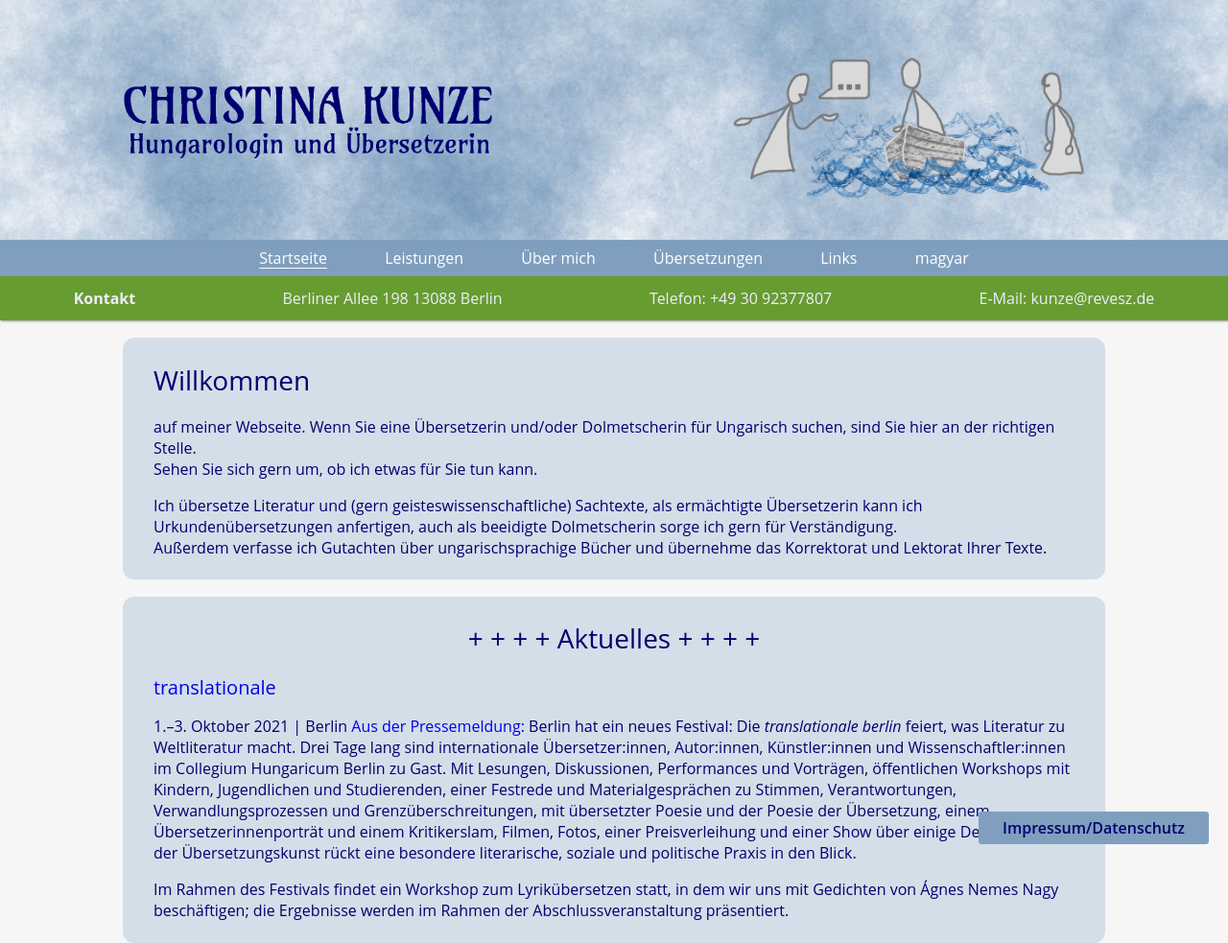
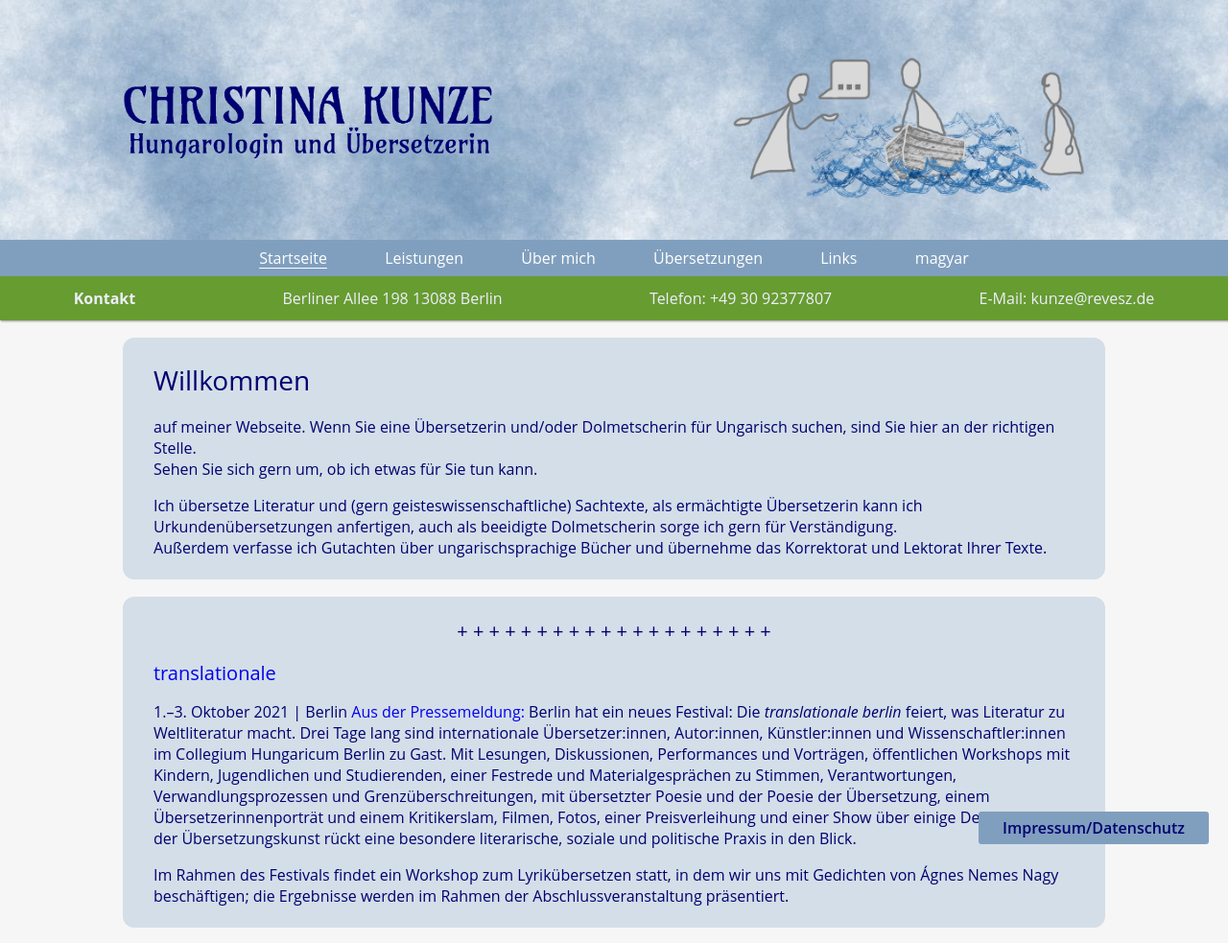
Before and after one commit to rixx/revesz.de, a Jekyll site: the page built from index.md, in a window 1280 px wide. Shown: the whole page at 96% size. Built offline with Jekyll 4.4.1, drawn with Linux system fonts in a browser that asks for light colours.

Commit message:
Update news.html

```diff
--- a/_includes/news.html
+++ b/_includes/news.html
@@ -1,4 +1,4 @@
-<h1 style="text-align: center"> + + + + Aktuelles + + + +</h1>
+<h2 style="text-align: center"> + + + + + + + + + + + + + + + + + + + +</h2>
   <p>
 <h2><a href="https://www.translationale-berlin.net/" style="text-decoration: none;">translationale</a></2>
 <p>
```
